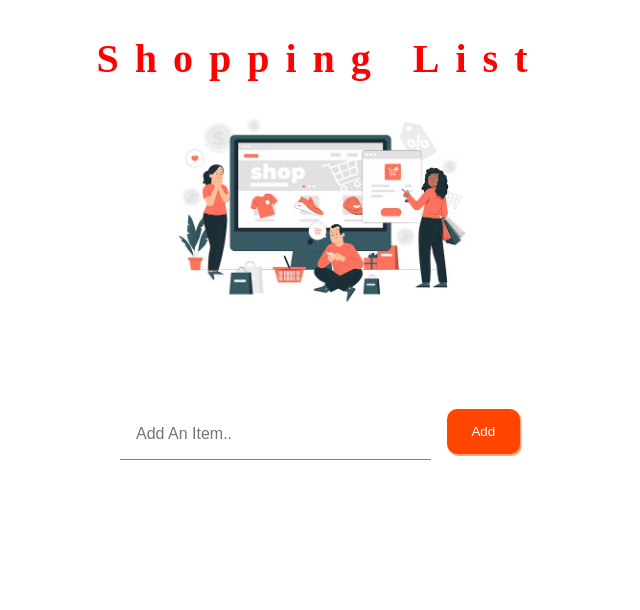
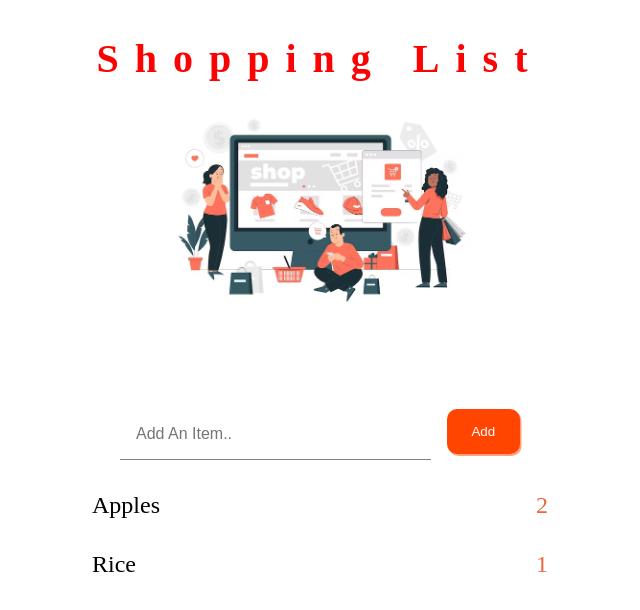
Before and after one commit to Priyankaadev/Shopping-List, a React (Vite) app: page / in a window 1280 px wide. Shown: the top 610 px of the page, without its empty margins (320-960 px from the left). Built offline with nearby package versions, Linux system fonts and the light colour scheme.

Commit message:
Added basic item and item list

```diff
--- /dev/null
+++ b/src/components/Item/Item.css
@@ -0,0 +1,15 @@
+.item-wrapper{
+    display: flex;
+    justify-content: space-around;
+    width: 100%;
+    margin-bottom: 2rem;
+}
+
+.item-name{
+    flex-basis: 80%;
+    font-size: x-large;
+}
+.item-quantity{
+    font-size: x-large;
+    color: rgb(232, 104, 58);
+}
--- /dev/null
+++ b/src/components/Item/Item.jsx
@@ -0,0 +1,17 @@
+//css imports
+import './Item.css'
+
+function Item({itemName, quantity}){
+    return(
+        <div className="item-wrapper">
+            <div className="item-name">
+                {itemName}
+            </div>
+            <div className="item-quantity">
+                {quantity}
+            </div>
+        </div>
+    )
+}
+
+export default Item;
--- /dev/null
+++ b/src/components/ItemList/ItemList.css
@@ -0,0 +1,4 @@
+.shopping-items-wrapper {
+    min-width: 100%;
+    max-width: 500px;
+}
--- /dev/null
+++ b/src/components/ItemList/ItemList.jsx
@@ -0,0 +1,25 @@
+//component imports
+import Item from '../Item/Item';
+
+//css imports
+import './ItemList.css'
+
+function ItemList({shoppingItems}){
+    return (
+        <div className="shopping-items-wrapper">
+            {
+               shoppingItems && shoppingItems.map(item=>{
+                    return (
+                        <Item
+                        itemName={item.name}
+                        quantity = {item.quantity}
+                        key={item.id}
+                        />
+                    )
+                })
+            }
+        </div>
+    )
+}
+
+export default ItemList;
--- a/src/components/ShoppingList/ShoppingList.css
+++ b/src/components/ShoppingList/ShoppingList.css
@@ -2,4 +2,7 @@
     display: flex;
     flex-direction: column;
     align-items: center;
+    width: 500px;
+    gap: 2rem;
+    margin: 0 auto;
 }
--- a/src/components/ShoppingList/ShoppingList.jsx
+++ b/src/components/ShoppingList/ShoppingList.jsx
@@ -1,8 +1,15 @@
 //component imports
 import Header from "../Header/Header";
 import InputItem from "../InputItem/InputItem";
+import ItemList from "../ItemList/ItemList";
+
 //css imports
 import "./ShoppingList.css"
+
+const shoppingItems = [
+    {id: 1, name: 'Apples' , quantity: 2},
+    {id: 1, name: 'Rice' , quantity: 1}
+]
 
 function ShoppingList(){
     return (
@@ -10,6 +17,9 @@ function ShoppingList(){
         <Header />
         <div className="current-shopping-list">
             <InputItem/>
+            <ItemList
+            shoppingItems={shoppingItems}
+            />
         </div>
         </>
     )
```
